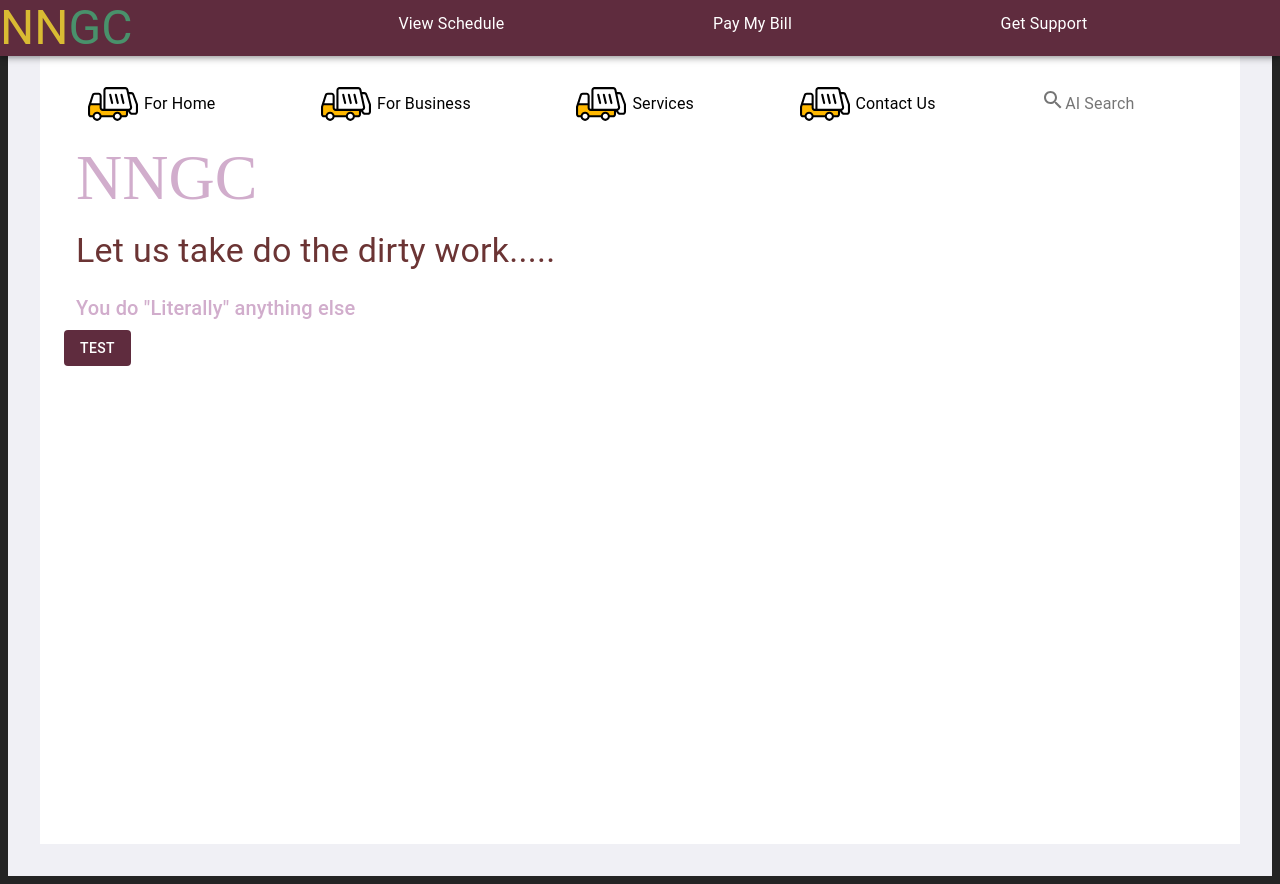
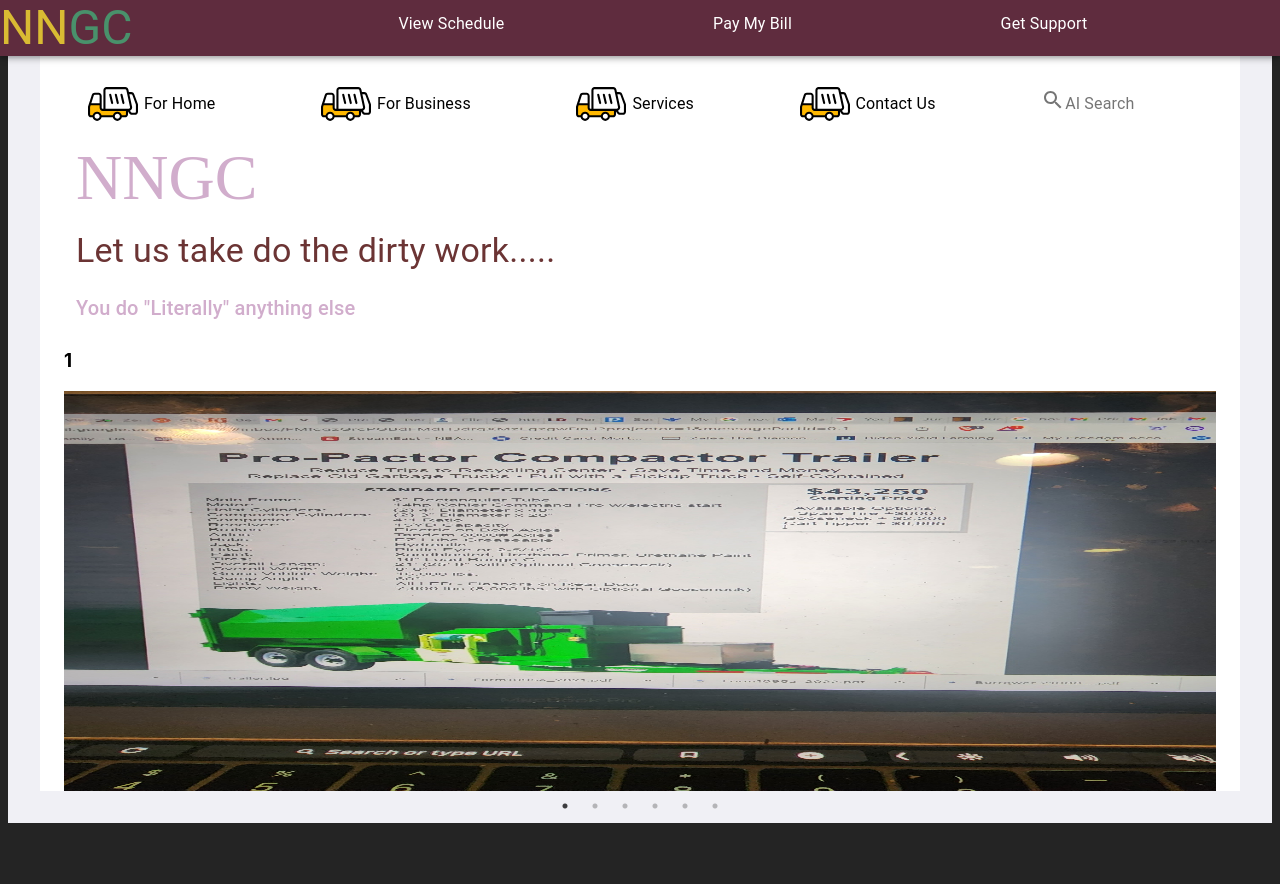
Before and after one commit to Bishopwalker/OpenAI-MUI-FrontEnd, a React (Vite) app: page / in a window 1280 px wide. After the commit the page ends 831 px from the top, so only its background shows below. Built offline with nearby package versions, Linux system fonts and the light colour scheme; a web font is replaced by a local one.

Commit message:
Deez Commits

```diff
--- a/index.html
+++ b/index.html
@@ -7,6 +7,8 @@
     <link rel="preconnect" href="https://fonts.gstatic.com" crossorigin>
     <link href="https://fonts.googleapis.com/css2?family=Poppins:ital,wght@0,500;1,400&display=swap" rel="stylesheet">
     <meta name="viewport" content="width=device-width, initial-scale=1.0" />
+    <link rel="stylesheet" type="text/css" charset="UTF-8" href="https://cdnjs.cloudflare.com/ajax/libs/slick-carousel/1.6.0/slick.min.css" />
+    <link rel="stylesheet" type="text/css" href="https://cdnjs.cloudflare.com/ajax/libs/slick-carousel/1.6.0/slick-theme.min.css" />
     <title>Northern Neck Garbage</title>
   </head>
   <body>
--- a/package.json
+++ b/package.json
@@ -22,8 +22,10 @@
     "react-dom": "^18.2.0",
     "react-redux": "^8.0.5",
     "react-router-dom": "^6.6.2",
+    "react-slick": "^0.29.0",
     "redux": "^4.2.1",
     "redux-logger": "^3.0.6",
+    "slick-carousel": "^1.8.1",
     "styled-components": "^5.3.6"
   },
   "devDependencies": {
--- a/src/App.tsx
+++ b/src/App.tsx
@@ -5,6 +5,7 @@
 import Appbar from "./components/appbar";
 import {Provider} from "react-redux";
 import store from './redux/store.js';
+import SliderComponent from "./components/slider/SliderComponent";
 
 function App() {
 
@@ -20,7 +21,7 @@
             maxWidth={'xl'}
             sx={{
                 background: '#fff',
-                height: '100vh',
+
                fontColor: 'black'
 
             }}
@@ -35,7 +36,8 @@
             searchBox
             appDrawer
     */}
-    <Button variant="contained" >Test</Button>
+
+            <SliderComponent/>
      </Container>
         </ThemeProvider>
         </Provider>
--- /dev/null
+++ b/src/components/slider/SliderComponent.tsx
@@ -0,0 +1,50 @@
+import * as React from "react";
+// @ts-ignore
+import Slider from 'react-slick'
+
+const SliderComponent = () => {
+    const settings = {
+        dots: true,
+        infinite: true,
+        speed: 500,
+        slidesToShow: 1,
+        slidesToScroll: 1,
+
+    };
+    return (
+        <div>
+            <Slider {...settings}>
+
+                <div>
+                    <h3>1</h3>
+                    <img src='src/assets/compactor_image.jpeg' style={{width: '100vw' , height: '50vh'}} />
+                </div>
+                <div>
+                    <h3>2</h3>
+                    <img src='src/assets/compactor_image.jpeg' style={{width: '100vw' , height: '50vh'}} />
+                </div>
+                <div>
+                    <h3>3</h3>
+                    <img src='src/assets/compactor_image.jpeg' style={{width: '100vw' , height: '50vh'}} />
+                </div>
+                <div>
+                    <h3>4</h3>
+                    <img src='src/assets/compactor_image.jpeg' style={{width: '100vw' , height: '50vh'}} />
+
+                </div>
+                <div>
+                    <h3>5</h3>
+                    <img src='src/assets/compactor_image.jpeg' style={{width: '100vw' , height: '50vh'}} />
+
+                </div>
+                <div>
+                    <h3>6</h3>
+                    <img src='src/assets/compactor_image.jpeg' style={{width: '100vw' , height: '50vh'}} />
+
+                </div>
+            </Slider>
+        </div>
+    )
+}
+
+export default SliderComponent
```
Also changed, not shown: 2 other files (tests, documents, lock files or other folders).
